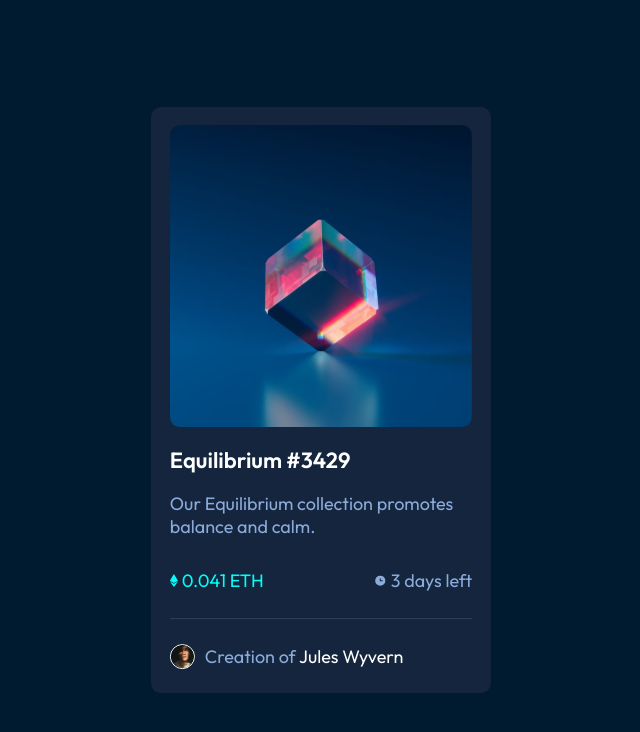
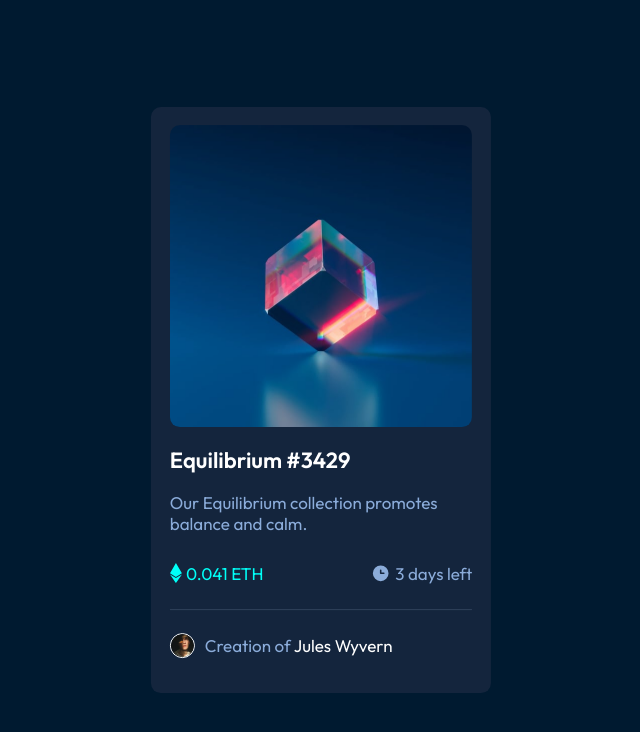
Before and after one commit to Mahdye-Asadi/second-challenge-NFT-preview-card, a plain HTML site: page index.html in a window 1280 px wide. Shown: the whole page, without its empty margins (319-959 px from the left). Drawn offline with Linux system fonts and the light colour scheme.

Commit message:
Update style.css

```diff
--- a/style.css
+++ b/style.css
@@ -33,7 +33,7 @@ h2 {
 
 p {
     color: hsl(215, 51%, 70%);
-    font-size: 18px;
+    font-size: 17px;
 }
 
 hr {
@@ -44,7 +44,7 @@ hr {
 }
 
 .ethereum-clock {
-    height: 13px;
+    height: 20px;
     margin-right: 4px;
 }
 
```
